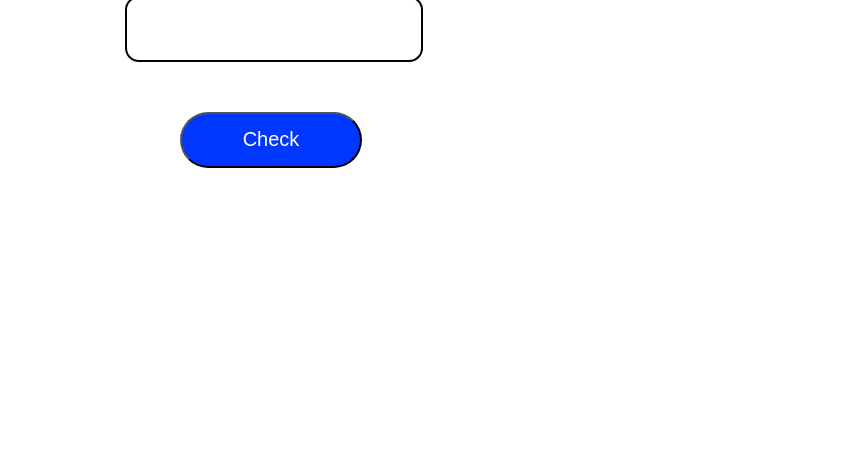
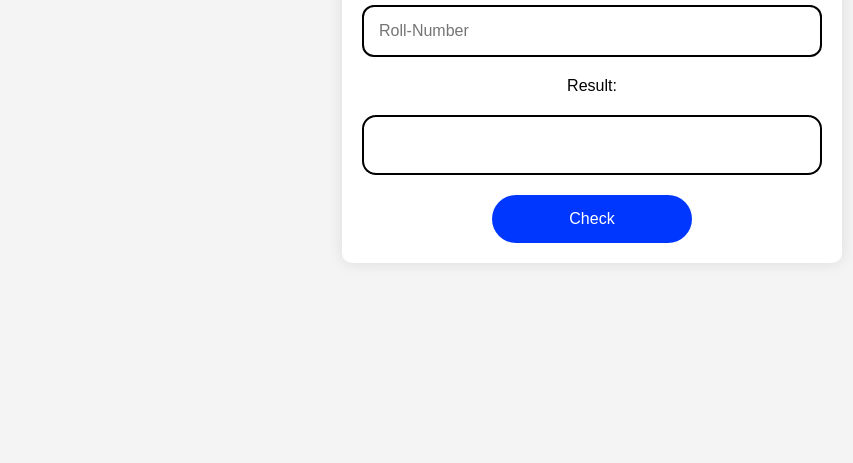
Before and after one commit to Alyan130/result, a website: page index.html in a window 1280 px wide. Shown: the part 337-800 px from the top of the page, without its empty margins (48-901 px from the left). Drawn offline with Linux system fonts and the light colour scheme.

Commit message:
add styling

```diff
--- a/style.css
+++ b/style.css
@@ -1,70 +1,109 @@
-.container{
-    border: 0px black solid;
-    width: 628px;
-    height: 700px;
-    display: flex;
-    flex-direction: column;
-    /* justify-content: center; */
-    align-items: center;
+
+body, h1, form, div, span, input, button {
+    margin: 0;
+    padding: 0;
+    box-sizing: border-box;
 }
 
-span{
-    font-size: 21px;
-    position: relative;
-    display: block;
-    top: 60px;
-    left: 23px;
+body {
+    font-family: Arial, sans-serif;
+    background-color: #f4f4f4;
+    display: flex;
+    justify-content: center;
+    align-items: center;
+    height: 100vh;
 }
 
-#check{
-    position: relative;
-    top: 74px;
-    width: 290px;
-    border: 2px black solid;
-    height: 53px;
-    border-radius: 12px;
-    font-size: 18px;
+.container {
+    background-color: #fff;
+    padding: 20px;
+    border-radius: 10px;
+    box-shadow: 0 0 15px rgba(0, 0, 0, 0.1);
+    width: 100%;
+    max-width: 500px;
+    text-align: center;
 }
 
-#answer{
-    border: 2px black solid;
-    width: 294px;
-    height: 62px;
-    position: relative;
-    top: 136px;
-    font-size: 20px;
-    border-radius: 14px;
-    font-size: 28px;
-    text-align: center;
-}
-#text{
-    position: relative;
-    top: 125px;
+
+h1 {
+    font-size: 2em;
+    margin-bottom: 20px;
+    animation: text 2s linear infinite alternate;
 }
 
-#btn{
-    position: relative;
-    top: 186px;
-    width: 182px;
-    height: 56px;
+
+#check {
+    width: 100%;
+    padding: 15px;
+    border: 2px solid black;
+    border-radius: 12px;
+    font-size: 1em;
+    margin: 10px 0 20px 0;
+}
+
+#answer {
+    border: 2px solid black;
+    padding: 15px;
+    border-radius: 14px;
+    font-size: 1.2em;
+    margin-top: 20px;
+    min-height: 60px;
+}
+
+#btn {
+    padding: 15px;
+    width: 60%;
+    max-width: 200px;
     border-radius: 36px;
-    left: 55px;
     color: white;
     background-color: #0037ff;
-    font-size: 20px;
+    font-size: 1em;
+    margin-top: 20px;
+    cursor: pointer;
+    border: none;
+    transition: background-color 0.3s ease;
 }
-#btn:active{
+
+#btn:active {
     background-color: #3369c7;
 }
 
-#check:hover{
-    transform:scale(1.05,1.05)
+#check:hover {
+    transform: scale(1.05);
 }
-h1{
-    animation: text 2s linear 0s infinite alternate;
+
+input:focus, button:focus {
+    outline: none;
 }
+
 @keyframes text {
-    100%{
-        transform: translate(40px);
+    100% {
+        transform: translate(10px);
     }
 }
+
+@media (max-width: 768px) {
+    h1 {
+        font-size: 1.5em;
+    }
+
+    #check, #btn, #answer {
+        font-size: 1em;
+    }
+}
+
+@media (max-width: 480px) {
+    h1 {
+        font-size: 1.2em;
+    }
+
+    #check, #btn, #answer {
+        font-size: 0.9em;
+    }
+
+    #btn {
+        padding: 12px;
+        width: 70%;
+        border-radius: 30px;
+    }
+}
```
Also changed, not shown: index.html (+1 -1 lines).
